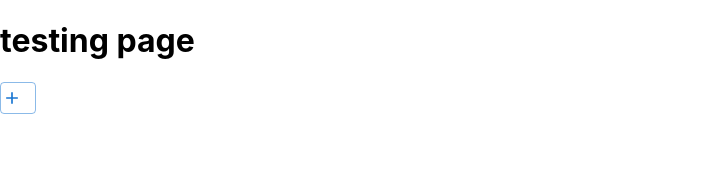
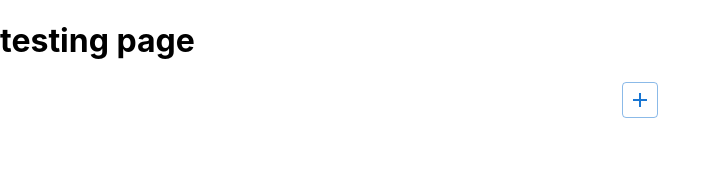
Before and after one commit to RiwajMainali/in.Vintori, a React (Create React App) app: page /test in a window 1280 px wide. Shown: the top 172 px of the page, without its empty margins (0-721 px from the left). Built offline with nearby package versions, Linux system fonts and the light colour scheme.

Commit message:
updates to icon button component
added reusability; given icon should be centered within the button

```diff
--- a/src/components/IconButton.tsx
+++ b/src/components/IconButton.tsx
@@ -1,18 +1,38 @@
 import React from 'react';
 import { Box, Button } from '@mui/material';
-import { Add } from '@mui/icons-material';
+
 import './IconButton.css';
 
-export default function IconButton() {
+interface iconImg {
+    onClick?: () => void;
+    //size?: number;
+    icon: JSX.Element;
+    color?: string;
+    disabled?: boolean;
+}
+
+const IconButton: React.FC<iconImg> = ({ onClick, /*size = 40,*/ icon, color = 'black', disabled = false }) => {
+    /*const buttonStyle = {
+        width: size,
+        height: size,
+        display: 'flex',
+        alignItems: 'center',
+        justifyContent: 'center',
+        backgroundColor: 'transparent',
+        color,
+    };*/
+
     return (
         <Box>
-            <div className='iconImg'>
+            {/*<div className="iconImg">*/}
                 <Button
-                    style={{ maxWidth: "36px", minWidth: "36px"}}
-                    variant="outlined"
-                    startIcon={<Add />}>
+                    style={{ maxWidth: "36px", minWidth: "36px" }}
+                    variant="outlined">
+                        {icon}
                 </Button>
-            </div>
+            {/*{</div>*/}
         </Box>
     );
 }
+
+export default IconButton;
--- a/src/pages/Root.tsx
+++ b/src/pages/Root.tsx
@@ -22,7 +22,7 @@ function Root() {
             </a>
             <ul>
                 <li>
-                    <Link to='/test'><Test /></Link>
+                    <Link to='/test'>Testing Page</Link>
                 </li>
             </ul>
             </header>
--- a/src/pages/Test.tsx
+++ b/src/pages/Test.tsx
@@ -1,12 +1,14 @@
 import React from 'react';
 import IconButton from '../components/IconButton';
+import { Add } from '@mui/icons-material';
+
 
 export default function Test() {
     //to be defined...
     return (
         <div className="Test">
             <h1>testing page</h1>
-            <IconButton />
+            <center><IconButton icon={<Add />}/></center>
         </div>
     );
 }
```
